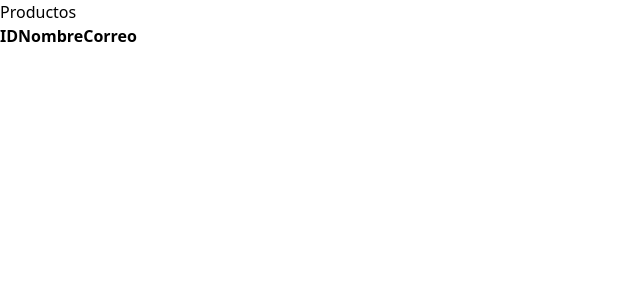
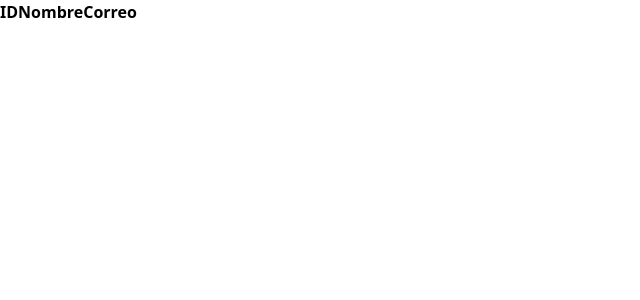
Before and after one commit to fabisrmz/tiendita_chida, an Angular app: page /products in a window 1280 px wide. Shown: the top 300 px of the page, without its empty margins (0-640 px from the left). Built offline with nearby package versions, Linux system fonts and the light colour scheme.

Commit message:
feat(neri): nuevo componente products

```diff
--- a/src/app/pages/products/products.html
+++ b/src/app/pages/products/products.html
@@ -1,4 +1,5 @@
-<h1>Productos</h1>
+
+
   <table>
     <thead>
       <tr>
```
